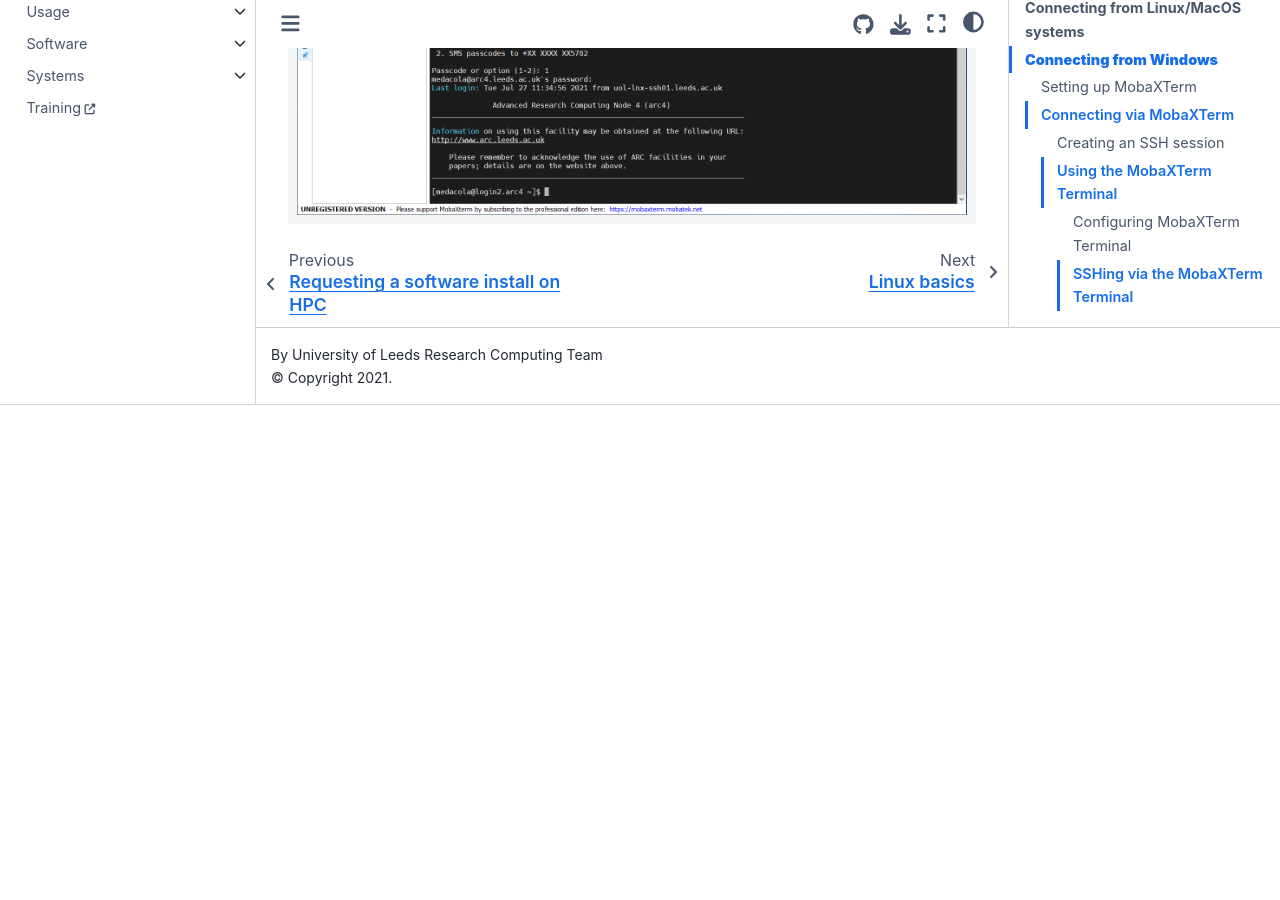
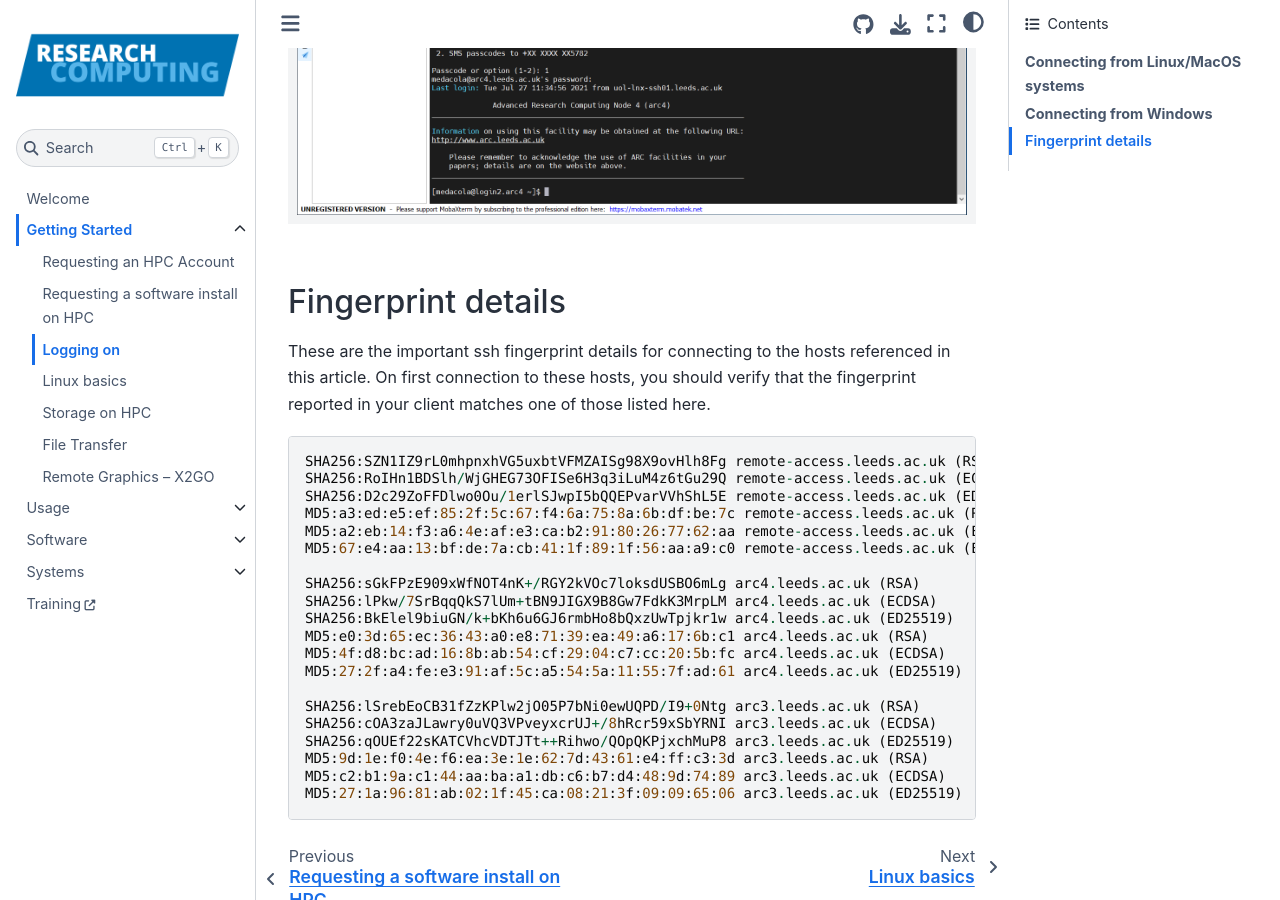
Before and after one commit to foqueiroz/arcdocs.github.io, a Jupyter Book: the page built from book/getting_started/logon.md, in a window 1280 px wide and 900 px high, scrolled down 19364 px. Built offline with Jupyter Book 1.0.4 settings and Sphinx 7.4.7 and the Sphinx Book theme 1.1.4, drawn with Linux system fonts in a browser that asks for light colours; pages that are not in the unit, such as notebooks, are missing from menus; before the commit the page ends 19769 px from its top, so only the background shows below that.

Commit message:
Add SSH fingerprints

````diff
--- a/book/getting_started/logon.md
+++ b/book/getting_started/logon.md
@@ -241,3 +241,30 @@ We can use the MobaXTerm Terminal like a standard unix shell to navigate around
 | 4. Once we have successfully submitted our passwords our prompt will change and the message of the day for ARC4 will be displayed |
 | ----------------------------------------------------- |
 | ![ARC4 message of the day on MobaXTerm](../assets/img/logon/mobaSSH_5.png) |
+
+## Fingerprint details
+
+These are the important ssh fingerprint details for connecting to the hosts referenced in this article.  On first connection to these hosts, you should verify that the fingerprint reported in your client matches one of those listed here.
+
+```
+SHA256:SZN1IZ9rL0mhpnxhVG5uxbtVFMZAISg98X9ovHlh8Fg remote-access.leeds.ac.uk (RSA)
+SHA256:RoIHn1BDSlh/WjGHEG73OFISe6H3q3iLuM4z6tGu29Q remote-access.leeds.ac.uk (ECDSA)
+SHA256:D2c29ZoFFDlwo0Ou/1erlSJwpI5bQQEPvarVVhShL5E remote-access.leeds.ac.uk (ED25519)
+MD5:a3:ed:e5:ef:85:2f:5c:67:f4:6a:75:8a:6b:df:be:7c remote-access.leeds.ac.uk (RSA)
+MD5:a2:eb:14:f3:a6:4e:af:e3:ca:b2:91:80:26:77:62:aa remote-access.leeds.ac.uk (ECDSA)
+MD5:67:e4:aa:13:bf:de:7a:cb:41:1f:89:1f:56:aa:a9:c0 remote-access.leeds.ac.uk (ED25519)
+
+SHA256:sGkFPzE909xWfNOT4nK+/RGY2kVOc7loksdUSBO6mLg arc4.leeds.ac.uk (RSA)
+SHA256:lPkw/7SrBqqQkS7lUm+tBN9JIGX9B8Gw7FdkK3MrpLM arc4.leeds.ac.uk (ECDSA)
+SHA256:BkElel9biuGN/k+bKh6u6GJ6rmbHo8bQxzUwTpjkr1w arc4.leeds.ac.uk (ED25519)
+MD5:e0:3d:65:ec:36:43:a0:e8:71:39:ea:49:a6:17:6b:c1 arc4.leeds.ac.uk (RSA)
+MD5:4f:d8:bc:ad:16:8b:ab:54:cf:29:04:c7:cc:20:5b:fc arc4.leeds.ac.uk (ECDSA)
+MD5:27:2f:a4:fe:e3:91:af:5c:a5:54:5a:11:55:7f:ad:61 arc4.leeds.ac.uk (ED25519)
+
+SHA256:lSrebEoCB31fZzKPlw2jO05P7bNi0ewUQPD/I9+0Ntg arc3.leeds.ac.uk (RSA)
+SHA256:cOA3zaJLawry0uVQ3VPveyxcrUJ+/8hRcr59xSbYRNI arc3.leeds.ac.uk (ECDSA)
+SHA256:qOUEf22sKATCVhcVDTJTt++Rihwo/QOpQKPjxchMuP8 arc3.leeds.ac.uk (ED25519)
+MD5:9d:1e:f0:4e:f6:ea:3e:1e:62:7d:43:61:e4:ff:c3:3d arc3.leeds.ac.uk (RSA)
+MD5:c2:b1:9a:c1:44:aa:ba:a1:db:c6:b7:d4:48:9d:74:89 arc3.leeds.ac.uk (ECDSA)
+MD5:27:1a:96:81:ab:02:1f:45:ca:08:21:3f:09:09:65:06 arc3.leeds.ac.uk (ED25519)
+```
````
